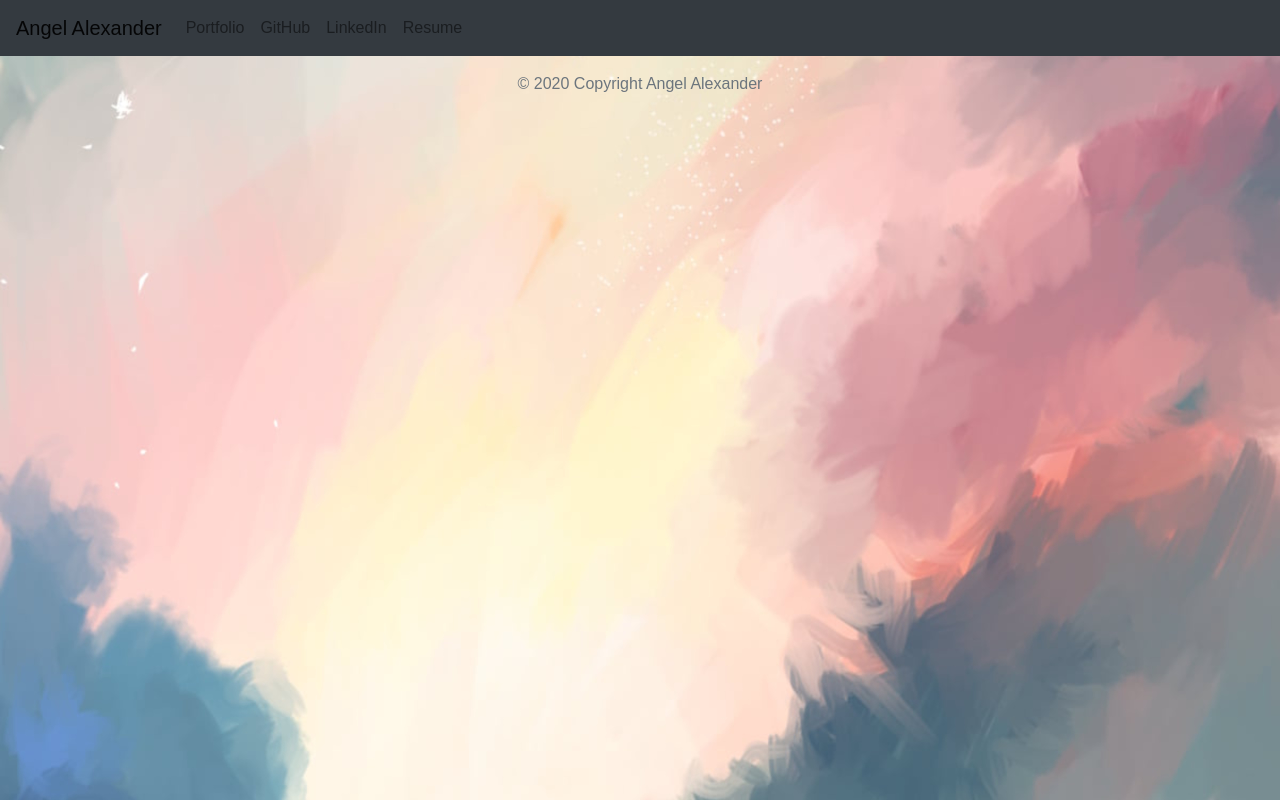
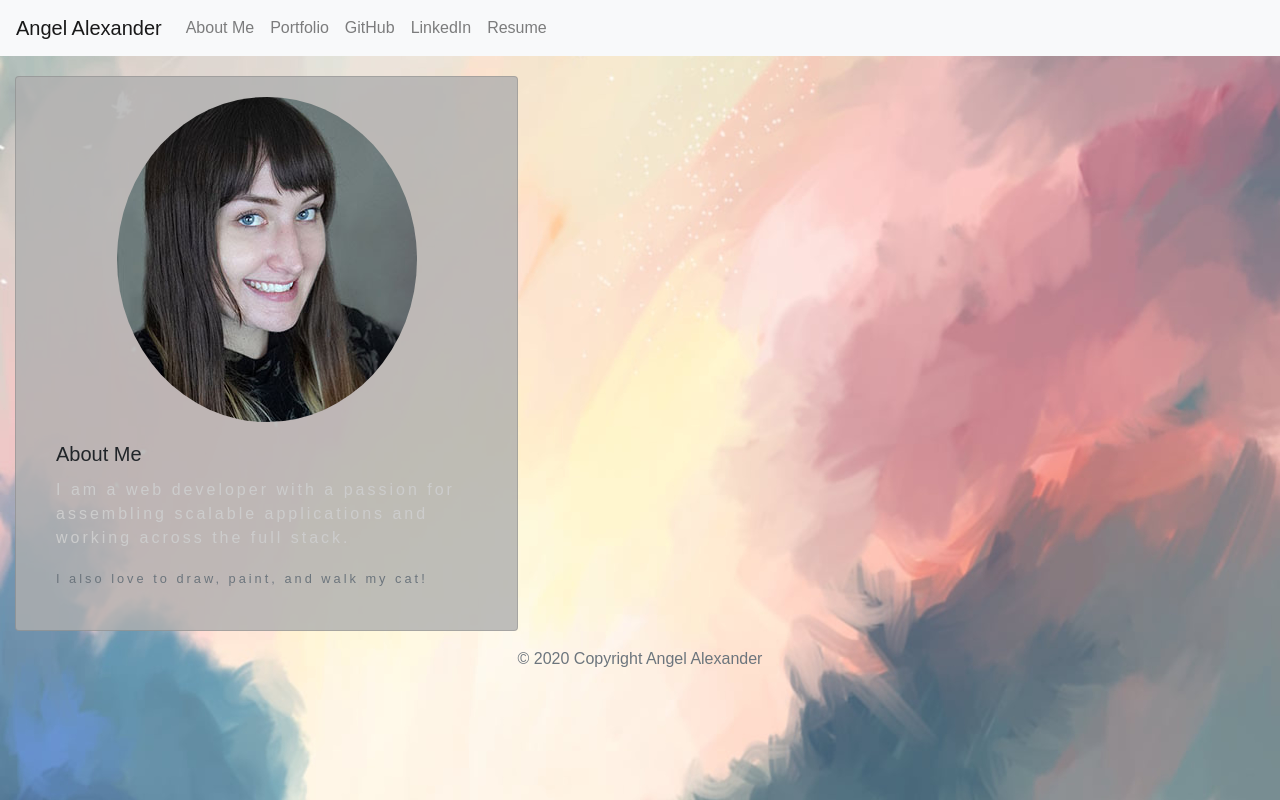
Before and after one commit to analexander/React-Portfolio, a React (Create React App) app: page / in a window 1280 px wide. Built offline with nearby package versions, Linux system fonts and the light colour scheme.

Commit message:
fixing styling, add aboutme page

```diff
--- a/package.json
+++ b/package.json
@@ -9,6 +9,7 @@
     "bootstrap": "^4.5.3",
     "gh-pages": "^3.1.0",
     "react": "^17.0.1",
+    "react-bootstrap": "^1.4.0",
     "react-dom": "^17.0.1",
     "react-router-dom": "^5.2.0",
     "react-scripts": "4.0.0",
--- a/src/App.js
+++ b/src/App.js
@@ -5,7 +5,8 @@ import Project from "./components/Project"
 import projectData from './projectData';
 import { BrowserRouter as Router, Route } from "react-router-dom";
 import "./App.css";
-import Portfolio from "./pages/Portfolio";
+import Portfolio from "./pages/Portfolio/Portfolio";
+import AboutMe from "./pages/AboutMe/AboutMe"
 
 function App() {
   // {projectData.map(props => {
@@ -16,12 +17,8 @@ function App() {
     <Router>
     <div className="App">
       <Header />
-      {/* <Project project={projectObj[0].props.item} src={projectObj[0].props.item.img}/>
-      <Project project={projectObj[1].props.item} src={projectObj[1].props.item.img}/>
-      <Project project={projectObj[2].props.item} src={projectObj[2].props.item.img}/>
-      <Project project={projectObj[3].props.item} src={projectObj[3].props.item.img}/>
-      <Project project={projectObj[4].props.item} src={projectObj[4].props.item.img}/>
-      <Project project={projectObj[5].props.item} src={projectObj[5].props.item.img}/> */}
+      <Route exact path ="/" component={AboutMe}/>
+      <Route exact path ="/about" component={AboutMe}/>
       <Route exact path="/portfolio" component={Portfolio} />
       <Footer />
     </div>
--- a/src/components/Header.js
+++ b/src/components/Header.js
@@ -16,11 +16,14 @@ const Header = (props) => {
 
   return (
     <div>
-      <Navbar color="dark" light expand="md">
+      <Navbar color="light" light expand="md">
         <NavbarBrand href="/">Angel Alexander</NavbarBrand>
         <NavbarToggler onClick={toggle} />
         <Collapse isOpen={isOpen} navbar>
           <Nav className="mr-auto" navbar>
+          <NavItem>
+              <NavLink href="/about/">About Me</NavLink>
+            </NavItem>
             <NavItem>
               <NavLink href="/portfolio/">Portfolio</NavLink>
             </NavItem>
--- a/src/components/Thumbnail/Thumbnail.js
+++ b/src/components/Thumbnail/Thumbnail.js
@@ -1,21 +1,19 @@
 import React from "react";
 import "./style.css";
-import projectData from "../../projectData"
+import Headshot from '../../Images/headshot-angel.jpg'
 
 // The Thumbnail component renders a div that uses some CSS to render a background image
 // It will always keep square proportions at any size without the image warping
 // The "role" and "aria label" are there to identify the element's purpose as an image for accessibility purposes
 
 function Thumbnail() {
-  const projectImg = projectData.map(project => <projectData key={project.id} src={project.img}/>)
-  console.log(projectImg[0].props.src)
   return (
     <div
       className="thumbnail"
       role="img"
       aria-label="Project Image"
       style={{
-        backgroundImage: `url(${projectImg.img})`
+        backgroundImage: `url(${Headshot})`
       }}
     />
   );
--- /dev/null
+++ b/src/pages/AboutMe/AboutMe.css
@@ -0,0 +1,20 @@
+.img {
+    /* float: left; */
+    padding: 20px;
+    height: 50px;
+    width: 50px;
+
+}
+
+#card {
+    background-color: rgba(175, 175, 175, 0.808);
+    margin-top: 20px;
+    padding: 20px;
+    display: flex;
+    align-items: center;
+    justify-content: center;
+    width: 100%;
+    height: 100%;
+    position: relative;
+
+}
--- /dev/null
+++ b/src/pages/AboutMe/AboutMe.js
@@ -0,0 +1,24 @@
+import React from 'react'
+import Headshot from '../../Images/headshot-angel.jpg'
+import { Card, CardBody, Button, CardTitle, CardText, CardImg, Col } from 'reactstrap';
+import Image from 'react-bootstrap/Image'
+import './AboutMe.css'
+
+function AboutMe() {
+  return (
+    <Col xs={8} md={5}>
+      <Card id="card">
+        <Image src={Headshot} roundedCircle fluid/>
+        <CardBody>
+          <CardTitle tag="h5">About Me</CardTitle>
+          <CardText>I am a web developer with a passion for assembling scalable applications and working across the full stack.</CardText>
+          <CardText>
+            <small className="text-muted">I also love to draw, paint, and walk my cat!</small>
+          </CardText>
+        </CardBody>
+      </Card>
+    </Col>
+    )
+}
+
+export default AboutMe
--- /dev/null
+++ b/src/pages/Portfolio/Portfolio.css
@@ -0,0 +1,3 @@
+.project {
+    padding: 50px;
+}
--- a/src/pages/Portfolio.js
+++ b/src/pages/Portfolio/Portfolio.js
@@ -1,12 +1,13 @@
 import React from 'react'
-import Project from '../components/Project'
-import projectData from '../projectData'
-import Habitude from '../Images/habit1 copy.png'
-import ReadmeGen from '../Images/READMEsample.png'
-import WorkDay from '../Images/work-day-scheduler.png'
-import NoteTaker from '../Images/note-taker.png'
-import WeatherDash from '../Images/weather-dashboard.png'
-import EmployeeTrack from '../Images/walkthrough copy.gif'
+import Project from '../../components/Project'
+import projectData from '../../projectData'
+import Habitude from '../../Images/habit1 copy.png'
+import ReadmeGen from '../../Images/READMEsample.png'
+import WorkDay from '../../Images/work-day-scheduler.png'
+import NoteTaker from '../../Images/note-taker.png'
+import WeatherDash from '../../Images/weather-dashboard.png'
+import EmployeeTrack from '../../Images/walkthrough copy.gif'
+import './Portfolio.css'
 import {
     CardDeck, CardText, CardBody, CardLink,
     CardTitle, CardSubtitle, Row, Col
@@ -14,7 +15,7 @@ import {
 
 function Portfolio() {
     return (
-        <div>
+        <div className='project'>
             <h1>Projects</h1>
             <Row>
                 <Col size="md-4">
@@ -25,16 +26,14 @@ function Portfolio() {
                         description={projectData[0].description}
                         github={projectData[0].github}
                         deploy={projectData[0].deploy} />
-                </Col>
-                <Col size="md-4">
+
                     <Project title={projectData[1].title}
                         subtitle={projectData[1].subtitle}
                         img={ReadmeGen}
                         description={projectData[1].description}
                         github={projectData[1].github}
                         deploy={projectData[1].deploy} />
-                </Col>
-                <Col size="md-4">
+
                     <Project title={projectData[2].title}
                         subtitle={projectData[2].subtitle}
                         img={WorkDay}
@@ -49,16 +48,14 @@ function Portfolio() {
                         description={projectData[3].description}
                         github={projectData[3].github}
                         deploy={projectData[3].deploy} />
-                </Col>
-                <Col size="md-4">
+
                     <Project title={projectData[4].title}
                         subtitle={projectData[4].subtitle}
                         img={WeatherDash}
                         description={projectData[4].description}
                         github={projectData[4].github}
                         deploy={projectData[4].deploy} />
-                </Col>
-                <Col size="md-4">
+
                     <Project title={projectData[5].title}
                         subtitle={projectData[5].subtitle}
                         img={EmployeeTrack}
```
Also changed, not shown: 1 other file (tests, documents, lock files or other folders).
